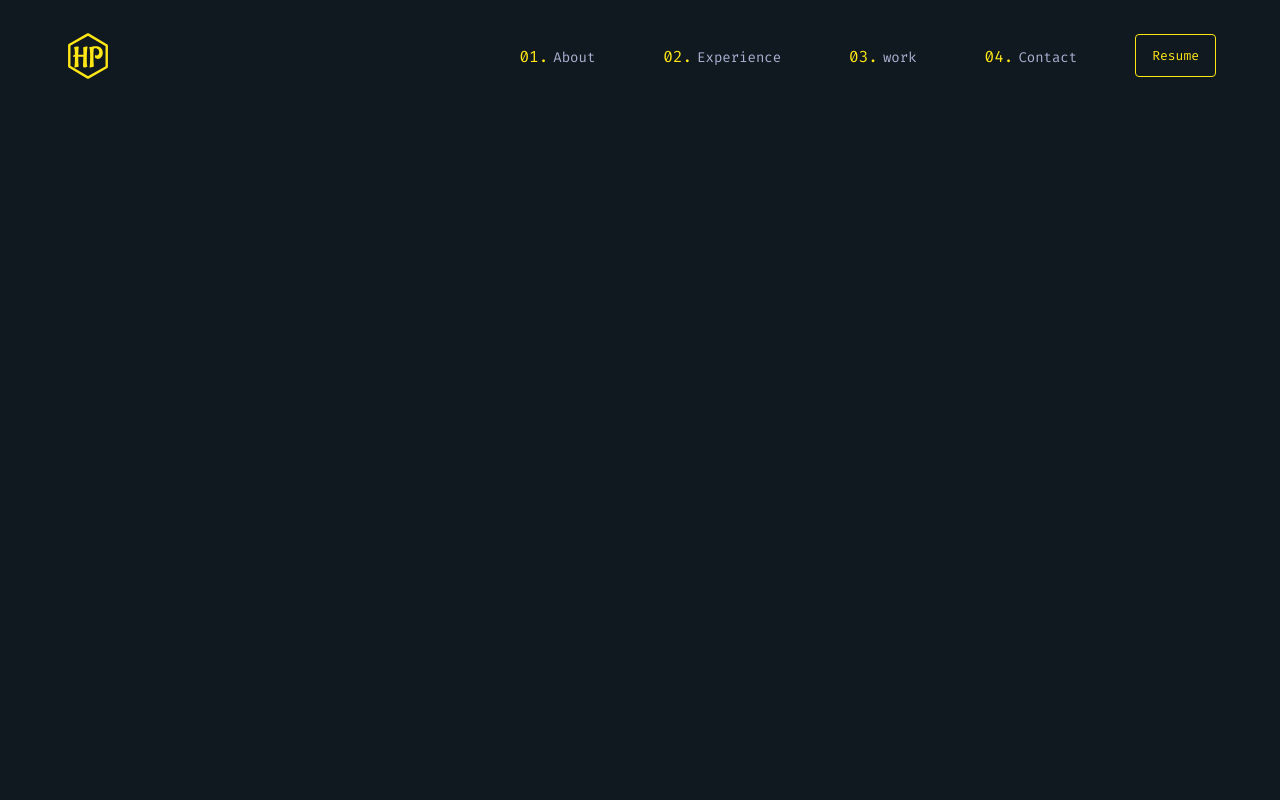
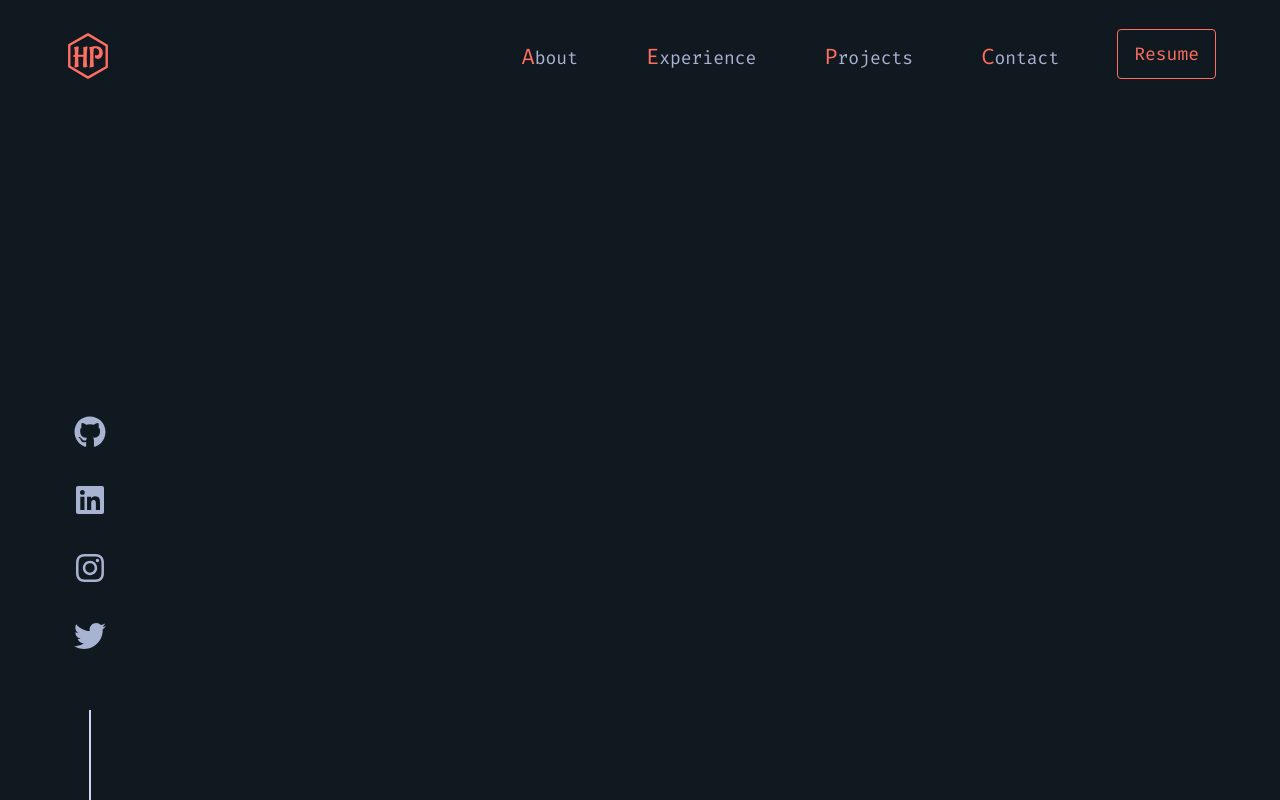
Before and after one commit to iamhrugved/Portfolio, a Next.js app: page / in a window 1280 px wide. Built offline with nearby package versions, Linux system fonts and the light colour scheme.

Commit message:
Added social icons and links

```diff
--- /dev/null
+++ b/src/components/Socials.tsx
@@ -0,0 +1,36 @@
+import React from 'react'
+import Link from 'next/link'
+import {
+    FaGithub,
+    FaLinkedin,
+    FaInstagram,
+    FaTwitter
+} from 'react-icons/fa'
+
+function Socials() {
+    const socialLinks = [
+        { name: 'Github', icon: <FaGithub /> , link: 'https://www.github.com/iamhrugved' },
+        { name: 'LinkedIn', icon: <FaLinkedin /> , link: 'https://www.linkedin.com/in/hrugvedpawar/' },
+        { name: 'Instagram', icon: <FaInstagram /> , link: 'https://www.instagram.com/hrugved.pawar/' },
+        { name: 'Twitter', icon: <FaTwitter /> , link: 'https://www.twitter.com/iamhrugved' }
+    ]
+
+
+  return (
+    <div className='social-icons'>
+        <ul className='social-icons-list'>
+            {
+                socialLinks.map(({ name, icon, link }) => (
+                    <li key={name} title={name} className='social-icons-list-item'>
+                        <Link href={link} className='social-icons-list-item-link' target='_blank'>
+                            {icon}
+                        </Link>
+                    </li>
+                ))
+            }
+        </ul>
+    </div>
+  )
+}
+
+export default Socials
--- a/src/pages/index.tsx
+++ b/src/pages/index.tsx
@@ -1,3 +1,4 @@
+import Socials from '@/components/Socials'
 import Navbar from '@/sections/Navbar'
 import React from 'react'
 
@@ -5,6 +6,7 @@ const Index = () => {
   return (
     <div className='app'>
       <Navbar />
+      <Socials />
     </div>
   )
 }
--- a/src/scss/_variables.scss
+++ b/src/scss/_variables.scss
@@ -7,7 +7,7 @@
     --slate: #8892b0;
     --light-slate: #ccd6f6;
     --lightest-slate: #a8b2d1;
-    --theme-color: #FEE715;
+    --theme-color: #FF6F61;
 
     --tsm: 13px;
     --tsm1: 14px;
--- a/src/scss/components/_button.scss
+++ b/src/scss/components/_button.scss
@@ -5,7 +5,7 @@
     background-color: transparent;
     border: 1px solid var(--theme-color);
     border-radius: 4px;
-    font-size: var(--tsm);
+    font-size: var(--tlarge);
     outline: none;
     transition: 00.3s ease-in-out;
     &:hover,&:focus {
--- a/src/scss/components/_index.scss
+++ b/src/scss/components/_index.scss
@@ -1,2 +1,3 @@
 @import "logo";
 @import "button";
+@import "socials";
--- /dev/null
+++ b/src/scss/components/_socials.scss
@@ -0,0 +1,50 @@
+.social-icons {
+    position: fixed;
+    bottom: 0;
+    left: 4rem;
+
+    &-list {
+        list-style-type: none;
+        display: flex;
+        flex-direction: column;
+        gap: 0.5rem;
+
+        &-item {
+            font-size: var(--tx2large);
+            display: flex;
+            justify-content: center;
+            align-items: center;
+            transition: 0.3s ease-in-out;
+
+            &-link {
+                padding: 10px;
+                color: var(--lightest-slate);
+                transition: 0.3s ease-in-out;
+                outline: 2px dashed transparent;
+                &:hover {
+                    color: var(--theme-color);
+                    transform: translateY(-5px);
+                }
+                &:focus {
+                    outline-color: var(--theme-color);
+                    transform: translateY(-5px);
+                    color: var(--theme-color);
+                }
+
+            }
+            &:last-child {
+                margin-bottom: 2rem;
+            }
+
+        }
+        &::after {
+            content: "";
+            display: block;
+            width: 2px;
+            height: 90px;
+            background-color: var(--light-slate);
+            transition: width 0.3s;
+            margin: 0px auto;
+        }
+    }
+}
--- a/src/scss/sections/_navbar.scss
+++ b/src/scss/sections/_navbar.scss
@@ -39,8 +39,7 @@ nav {
             display: flex;
             gap: 3rem;
             color: var(--lightest-slate);
-            font-size: var(--tsm1);
-            counter-reset: nav-list;
+            font-size: var(--tlarge);
             font-family: var(--fira-code);
 
             &-list {
@@ -55,14 +54,6 @@ nav {
                         color: inherit;
                         text-decoration: none;
                         padding: 10px;
-
-                        &::before {
-                            counter-increment: nav-list;
-                            content: "0" counter(nav-list) ".";
-                            margin-right: 5px;
-                            font-size: var(--tbase);
-                            color: var(--theme-color);
-                        }
                     }
 
                     a:focus {
@@ -75,5 +66,10 @@ nav {
                 }
             }
         }
+        li::first-letter {
+            text-transform: uppercase;
+            color: var(--theme-color);
+            font-size: var(--tlarge2);
+        }
     }
 }
--- a/src/sections/Navbar.tsx
+++ b/src/sections/Navbar.tsx
@@ -7,7 +7,7 @@ function Navbar() {
     const sectionLinks = [
         { name: 'About', link: '/#about' },
         { name: 'Experience', link: '/#experience' },
-        { name: 'work', link: '/#work' },
+        { name: 'Projects', link: '/#projects' },
         { name: 'Contact', link: '/#contact' }
     ]
 
```
